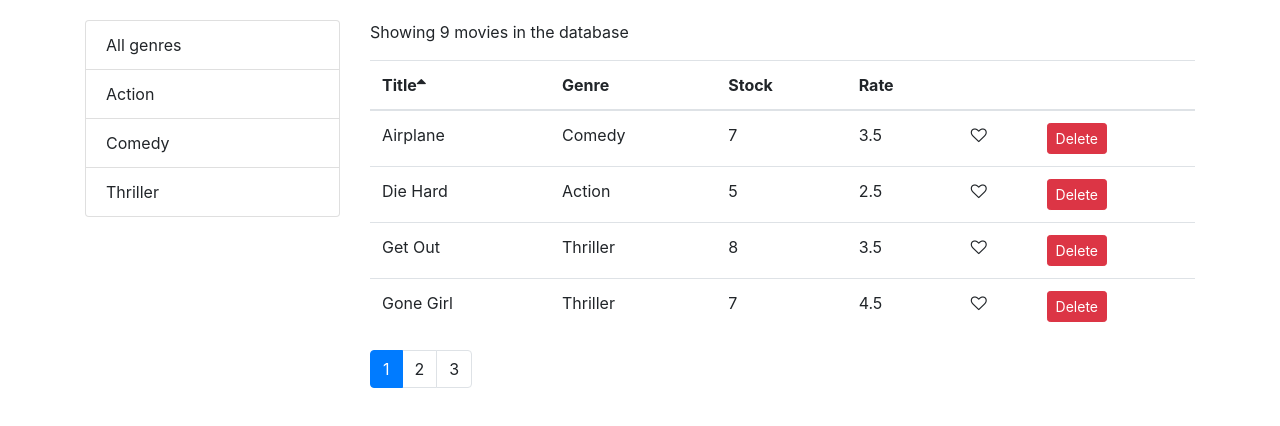
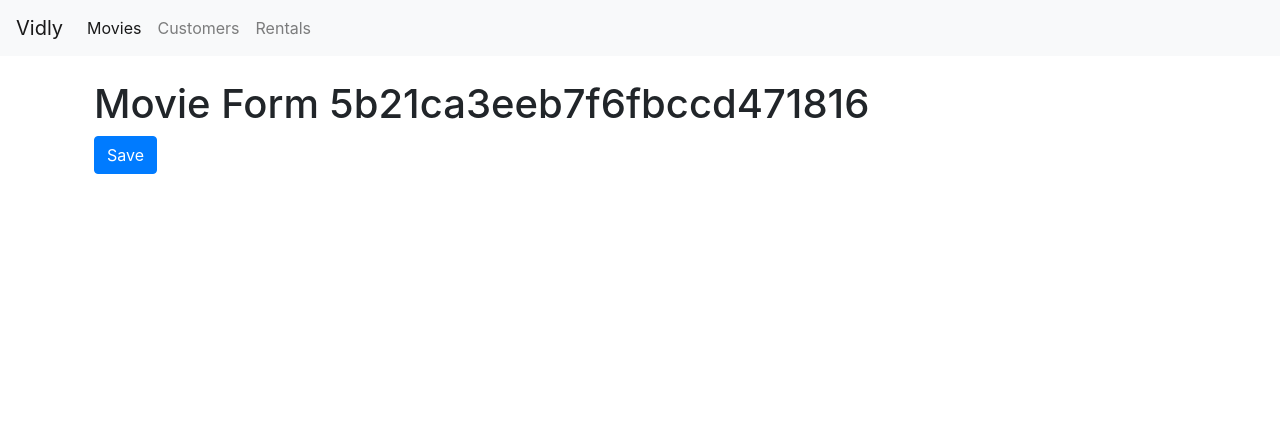
Before and after one commit to AlexRekish/vidly, a React (Create React App) app in the folder client/: page /movies/5b21ca3eeb7f6fbccd471816 in a window 1280 px wide. Shown: the top 426 px of the page. Built offline with nearby package versions, Linux system fonts and the light colour scheme.

Commit message:
routing done

```diff
--- a/client/package.json
+++ b/client/package.json
@@ -8,6 +8,7 @@
     "prop-types": "^15.6.2",
     "react": "^16.4.2",
     "react-dom": "^16.4.2",
+    "react-router-dom": "^4.3.1",
     "react-scripts": "1.1.4"
   },
   "scripts": {
--- a/client/src/App.js
+++ b/client/src/App.js
@@ -5,8 +5,14 @@
 import { getMovies } from './services/fakeMovieService';
 import { getGenres } from './services/fakeGenreService';
 import Movies from './components/Movies/Movies';
+import Customers from './components/Customers/Customers';
+import Rentals from './components/Rentals/Rentals';
 import paginate from './utils/paginate';
+import NavBar from './components/NavBar/NavBar';
 import _ from 'lodash';
+import { Switch, Route, Redirect } from 'react-router-dom';
+import NotFound from './components/Common/NotFound/NotFound';
+import MovieForm from './components/Movies/MovieForm/MovieForm';
 
 const movies = getMovies().map(movie => {
   return { ...movie, liked: false };
@@ -91,7 +97,13 @@
     const { totalCount, data: movies} = this.getPagedData();
 
     return (
-      <main className='container'>
+      <React.Fragment>
+        <NavBar />
+        <main className='container p-4'>
+          <Switch>
+            <Route path='/movies/:id' component={MovieForm}/>
+            <Route path='/movies' render={
+              (props) => (
                 <Movies
                   count={this.checkNumberOfMovies(totalCount)}
                   movies={movies}
@@ -106,8 +118,18 @@
                   onItemSelect={this.genreSelectHandler}
                   selectedItem={selectedGenre}
                   sortColumn={sortColumn}
+                  {...props}
                 />
+              )
+            }/>
+            <Route path='/customers' component={Customers}/>
+            <Route path='/rentals' component={Rentals}/>
+            <Route path='/not-found' component={NotFound}/>
+            <Redirect from='/' exact to='/movies'/>
+            <Redirect to='/not-found'/>
+          </Switch>
         </main>
+      </React.Fragment>
     );
   }
 }
--- /dev/null
+++ b/client/src/components/Common/NotFound/NotFound.js
@@ -0,0 +1,9 @@
+import React from 'react';
+
+const notFound = (props) => {
+  return (
+    <h1>Not Found</h1>
+  );
+}
+
+export default notFound;
--- /dev/null
+++ b/client/src/components/Customers/Customers.js
@@ -0,0 +1,9 @@
+import React from 'react';
+
+const customers = (props) => {
+  return (
+    <h1>Customers</h1>
+   );
+}
+
+export default customers;
--- /dev/null
+++ b/client/src/components/Movies/MovieForm/MovieForm.js
@@ -0,0 +1,21 @@
+import React from 'react';
+
+const movieForm = (props) => {
+  const clickHandler = () => {
+    props.history.replace('/movies');
+  };
+  return (
+    <div>
+      <h1>Movie Form {props.match.params.id}</h1>
+      <button
+        type='button'
+        className='btn btn-primary'
+        onClick={clickHandler}
+      >
+        Save
+      </button>
+    </div>
+   );
+}
+
+export default movieForm;
--- a/client/src/components/Movies/MoviesTable/MoviesTable.js
+++ b/client/src/components/Movies/MoviesTable/MoviesTable.js
@@ -1,10 +1,17 @@
 import React from 'react';
+import { Link } from 'react-router-dom';
 import Like from '../../Common/Like/Like';
 import Table from '../../Common/Table/Table';
 
 const moviesTable = ({ movies, onDelete, onLike, onSort, sortColumn }) => {
   const columns = [
-    { path: 'title', label: 'Title'},
+    {
+      path: 'title',
+      label: 'Title',
+      content: movie => (
+        <Link to={`/movies/${movie._id}`}>{movie.title}</Link>
+      )
+    },
     { path: 'genre.name', label: 'Genre'},
     { path: 'numberInStock', label: 'Stock'},
     { path: 'dailyRentalRate', label: 'Rate'},
--- /dev/null
+++ b/client/src/components/NavBar/NavBar.js
@@ -0,0 +1,28 @@
+import React from 'react';
+import { Link, NavLink } from 'react-router-dom';
+
+const navBar = (props) => {
+  return (
+    <nav className='navbar navbar-expand-lg navbar-light bg-light'>
+      <Link className='navbar-brand' to='/'>Vidly</Link>
+      <button className='navbar-toggler' type='button' data-toggle='collapse' data-target='#navbarNav' aria-controls='navbarNav' aria-expanded='false' aria-label='Toggle navigation'>
+        <span className='navbar-toggler-icon'></span>
+      </button>
+      <div className='collapse navbar-collapse' id='navbarNav'>
+        <ul className='navbar-nav'>
+          <li className='nav-item'>
+            <NavLink className='nav-link' to='/movies'>Movies <span className='sr-only'>(current)</span></NavLink>
+          </li>
+          <li className='nav-item'>
+            <NavLink className='nav-link' to='/customers'>Customers</NavLink>
+          </li>
+          <li className='nav-item'>
+            <NavLink className='nav-link' to='/rentals'>Rentals</NavLink>
+          </li>
+        </ul>
+      </div>
+    </nav>
+   );
+}
+
+export default navBar;
--- /dev/null
+++ b/client/src/components/Rentals/Rentals.js
@@ -0,0 +1,9 @@
+import React from 'react';
+
+const rentals = (props) => {
+  return (
+    <h1>Rentals</h1>
+   );
+}
+
+export default rentals;
--- a/client/src/index.css
+++ b/client/src/index.css
@@ -1,6 +1,6 @@
 body {
   margin: 0;
-  padding: 20px 0 0 0;
+  padding: 0;
   font-family: sans-serif;
 }
 
--- a/client/src/index.js
+++ b/client/src/index.js
@@ -1,8 +1,12 @@
 import React from 'react';
 import ReactDOM from 'react-dom';
+import { BrowserRouter } from 'react-router-dom';
 import './index.css';
 import App from './App';
 import registerServiceWorker from './registerServiceWorker';
 
-ReactDOM.render(<App />, document.getElementById('root'));
+ReactDOM.render(
+  <BrowserRouter>
+    <App />
+  </BrowserRouter>, document.getElementById('root'));
 registerServiceWorker();
```
Lines whose indentation alone changed are shown as unchanged.
